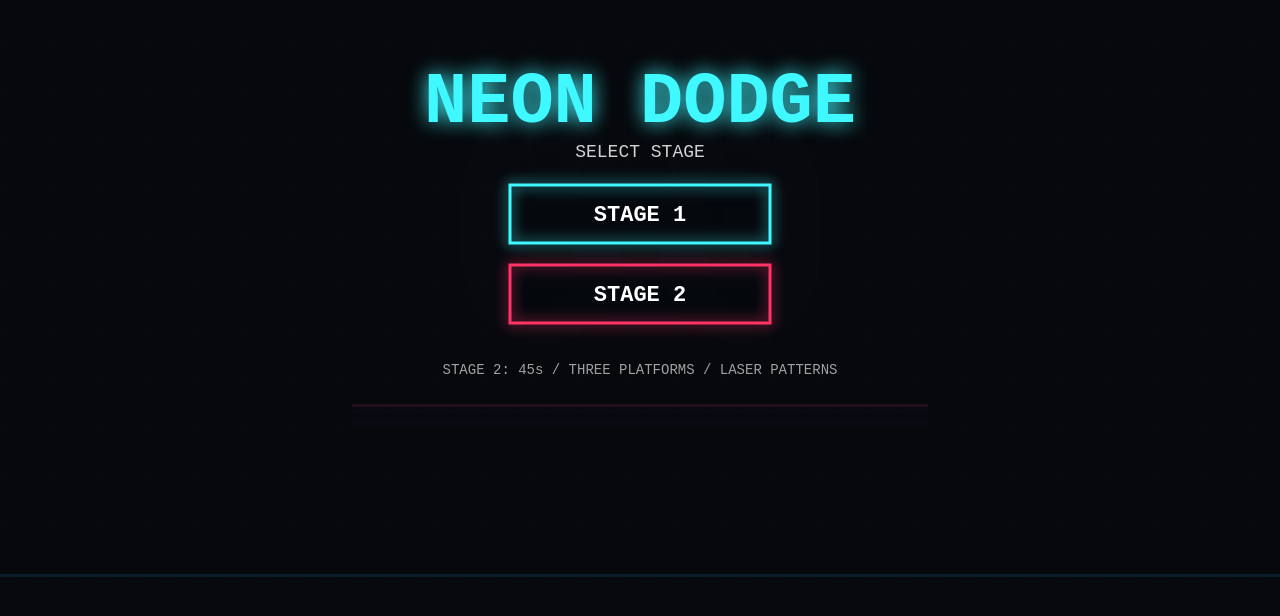
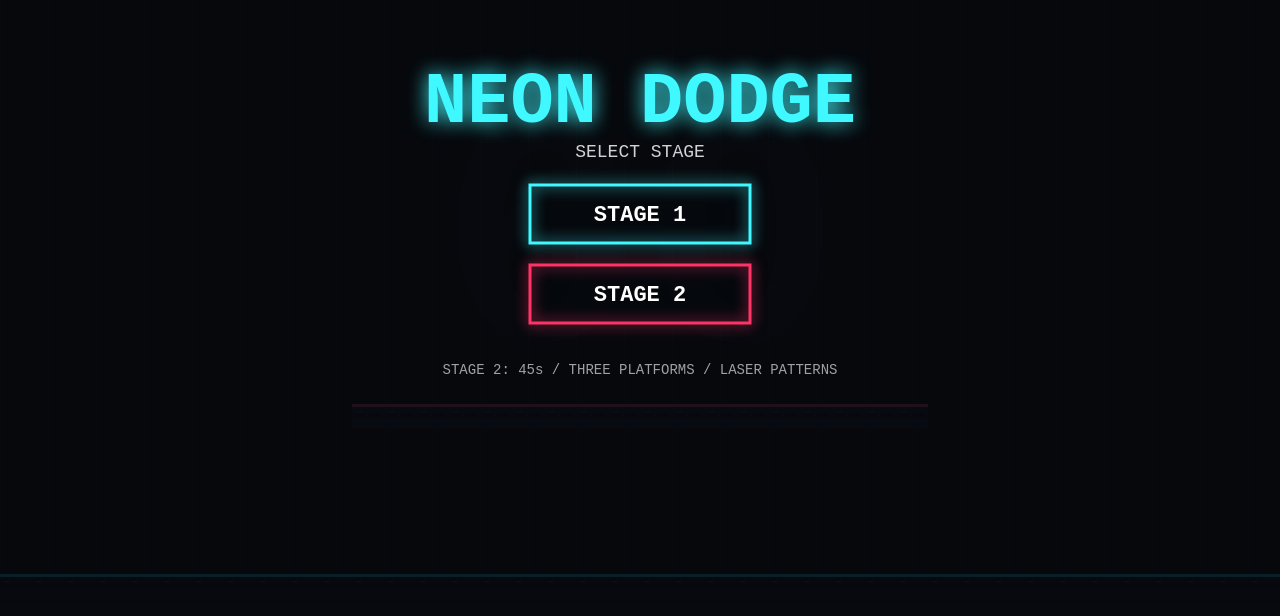
Before and after one commit to yarde0128/move, a plain HTML site: page index.html in a window 1280 px wide. Shown: the part 146-762 px from the top of the page. Drawn offline with Linux system fonts and the light colour scheme.

Commit message:
Improve mobile viewport layout

```diff
--- a/index.html
+++ b/index.html
@@ -2,7 +2,7 @@
 <html lang="zh-CN">
 <head>
   <meta charset="UTF-8">
-  <meta name="viewport" content="width=device-width, initial-scale=1.0">
+  <meta name="viewport" content="width=device-width, initial-scale=1.0, viewport-fit=cover, user-scalable=no">
   <title>Neon Shockwave Dodge</title>
   <style>
     html,
@@ -12,6 +12,8 @@
       margin: 0;
       overflow: hidden;
       background: #0b0c10;
+      position: fixed;
+      inset: 0;
       touch-action: none;
       user-select: none;
       -webkit-user-select: none;
@@ -20,8 +22,10 @@
 
     canvas {
       display: block;
-      width: 100vw;
-      height: 100vh;
+      position: fixed;
+      inset: 0;
+      width: 100%;
+      height: 100%;
       background: #0b0c10;
       image-rendering: pixelated;
       image-rendering: crisp-edges;
@@ -1076,6 +1080,10 @@
 
       bindEvents() {
         window.addEventListener('resize', () => this.resize());
+        if (window.visualViewport) {
+          window.visualViewport.addEventListener('resize', () => this.resize());
+          window.visualViewport.addEventListener('scroll', () => this.resize());
+        }
         window.addEventListener('keydown', (event) => {
           if (['Space', 'ArrowLeft', 'ArrowRight', 'ArrowUp', 'ArrowDown'].includes(event.code)) {
             event.preventDefault();
@@ -1279,17 +1287,28 @@
         this.dropButtonActive = false;
       }
 
+      getViewportSize() {
+        const visualViewport = window.visualViewport;
+        const width = visualViewport ? visualViewport.width : window.innerWidth;
+        const height = visualViewport ? visualViewport.height : window.innerHeight;
+        return {
+          width: Math.max(320, Math.floor(width || window.innerWidth || 320)),
+          height: Math.max(320, Math.floor(height || window.innerHeight || 320))
+        };
+      }
+
       resize() {
-        const oldWidth = this.width || window.innerWidth;
-        const oldHeight = this.height || window.innerHeight;
+        const viewport = this.getViewportSize();
+        const oldWidth = this.width || viewport.width;
+        const oldHeight = this.height || viewport.height;
         const dpr = Math.max(1, Math.min(window.devicePixelRatio || 1, 2));
 
-        this.width = Math.max(320, window.innerWidth);
-        this.height = Math.max(320, window.innerHeight);
+        this.width = viewport.width;
+        this.height = viewport.height;
         this.canvas.width = Math.floor(this.width * dpr);
         this.canvas.height = Math.floor(this.height * dpr);
-        this.canvas.style.width = '100vw';
-        this.canvas.style.height = '100vh';
+        this.canvas.style.width = `${this.width}px`;
+        this.canvas.style.height = `${this.height}px`;
         this.ctx.setTransform(dpr, 0, 0, dpr, 0, 0);
         this.ctx.imageSmoothingEnabled = false;
 
@@ -1346,26 +1365,31 @@
 
       layoutTouchControls() {
         const shortestSide = Math.min(this.width, this.height);
+        const isLandscape = this.width > this.height;
+        const safeInset = Math.max(24, shortestSide * 0.045);
         const joystickRadius = clamp(shortestSide * 0.12, 46, 60);
         const buttonRadius = clamp(shortestSide * 0.09, 34, 46);
-        const bottomInset = Math.max(30, shortestSide * 0.045);
+        const bottomInset = isLandscape ? safeInset : Math.max(28, shortestSide * 0.045);
 
         this.joystickBase.radius = joystickRadius;
-        this.joystickBase.x = Math.max(joystickRadius + 24, Math.min(92, this.width * 0.24));
-        this.joystickBase.y = this.height - Math.max(joystickRadius + 32, bottomInset + joystickRadius);
+        this.joystickBase.x = isLandscape ?
+          safeInset + joystickRadius + 18 :
+          Math.max(joystickRadius + 24, Math.min(92, this.width * 0.24));
+        this.joystickBase.y = this.height - bottomInset - joystickRadius - (isLandscape ? 8 : 20);
         this.joystickKnob.radius = clamp(joystickRadius * 0.38, 17, 23);
         this.joystickKnob.x = this.joystickBase.x;
         this.joystickKnob.y = this.joystickBase.y;
 
-        const buttonX = this.width - buttonRadius - Math.max(24, shortestSide * 0.04);
-        const jumpY = this.height - buttonRadius - Math.max(28, shortestSide * 0.05);
+        const buttonX = this.width - buttonRadius - safeInset - (isLandscape ? 10 : 0);
+        const jumpY = this.height - buttonRadius - bottomInset - (isLandscape ? 8 : 0);
+        const dropY = jumpY - buttonRadius * 2 - Math.max(isLandscape ? 12 : 14, shortestSide * 0.025);
         this.jumpButton.radius = buttonRadius;
         this.jumpButton.x = buttonX;
         this.jumpButton.y = jumpY;
 
         this.dropButton.radius = buttonRadius;
         this.dropButton.x = buttonX;
-        this.dropButton.y = jumpY - buttonRadius * 2 - Math.max(14, shortestSide * 0.025);
+        this.dropButton.y = dropY;
       }
 
       clearPlatformHazards() {
@@ -2330,8 +2354,8 @@
         ctx.font = '18px "Courier New", monospace';
         ctx.fillText('SELECT STAGE', centerX, centerY - 102);
 
-        const buttonWidth = clamp(this.width * 0.34, 180, 260);
-        const buttonHeight = 58;
+        const buttonWidth = clamp(this.width * 0.34, this.width > this.height ? 150 : 180, this.width > this.height ? 220 : 260);
+        const buttonHeight = this.width > this.height && this.height < 430 ? 48 : 58;
         const gap = 22;
         this.menuButtons = [
           {
@@ -2354,7 +2378,7 @@
         this.drawMenuButton(ctx, this.menuButtons[1], 'STAGE 2', NEON_PINK);
 
         ctx.fillStyle = 'rgba(255,255,255,0.62)';
-        ctx.font = '14px "Courier New", monospace';
+        ctx.font = `${this.width > this.height && this.height < 430 ? 12 : 14}px "Courier New", monospace`;
         ctx.fillText('STAGE 2: 45s / THREE PLATFORMS / LASER PATTERNS', centerX, centerY + 116);
         ctx.restore();
       }
@@ -2383,18 +2407,24 @@
           'W/SPACE JUMP  S/DOWN DROP'
         ].filter(Boolean);
 
+        const isCompactLandscape = this.width > this.height && this.height < 460;
+        const hudFontSize = isCompactLandscape ? 13 : 16;
+        const lineHeight = isCompactLandscape ? 16 : 20;
+        const panelWidth = isCompactLandscape ? 314 : 360;
+        const panelHeight = 20 + lines.length * lineHeight;
+
         ctx.save();
-        ctx.font = '16px "Courier New", monospace';
+        ctx.font = `${hudFontSize}px "Courier New", monospace`;
         ctx.textBaseline = 'top';
         ctx.fillStyle = 'rgba(5, 8, 14, 0.72)';
-        ctx.fillRect(18, 18, 360, 20 + lines.length * 20);
+        ctx.fillRect(18, 18, panelWidth, panelHeight);
         ctx.strokeStyle = 'rgba(64,248,255,0.75)';
         ctx.lineWidth = 2;
-        ctx.strokeRect(18, 18, 360, 20 + lines.length * 20);
+        ctx.strokeRect(18, 18, panelWidth, panelHeight);
 
         for (let i = 0; i < lines.length; i += 1) {
           ctx.fillStyle = i === 1 ? YELLOW : (i < 11 ? CYAN : 'rgba(255,255,255,0.8)');
-          ctx.fillText(lines[i], 30, 30 + i * 20);
+          ctx.fillText(lines[i], 30, 30 + i * lineHeight);
         }
         ctx.restore();
       }
@@ -2426,12 +2456,13 @@
 
         const hasNextStage = this.gameState === 'victory' && this.currentStage === 1;
         const totalButtons = hasNextStage ? 3 : 2;
-        const gap = 16;
-        const buttonWidth = clamp((this.width - 56 - gap * (totalButtons - 1)) / totalButtons, 104, 180);
-        const buttonHeight = 54;
+        const isCompactLandscape = this.width > this.height && this.height < 430;
+        const gap = isCompactLandscape ? 10 : 16;
+        const buttonWidth = clamp((this.width - 56 - gap * (totalButtons - 1)) / totalButtons, isCompactLandscape ? 86 : 104, isCompactLandscape ? 150 : 180);
+        const buttonHeight = isCompactLandscape ? 44 : 54;
         const totalWidth = buttonWidth * totalButtons + gap * (totalButtons - 1);
         const startX = centerX - totalWidth / 2;
-        const buttonY = centerY + 34;
+        const buttonY = centerY + (isCompactLandscape ? 24 : 34);
         this.replayButton = {
           x: startX,
           y: buttonY,
```
